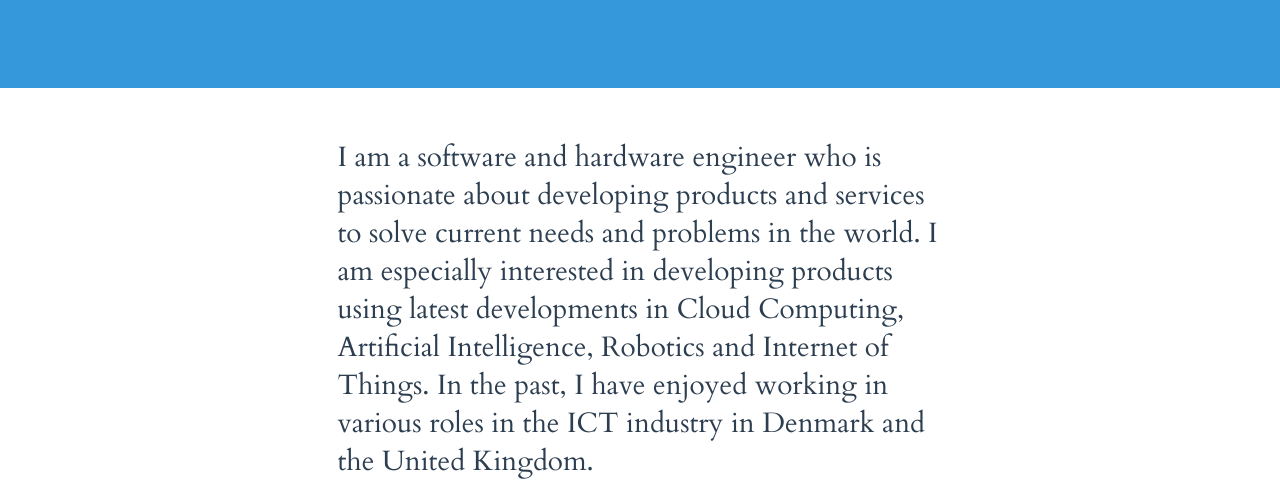
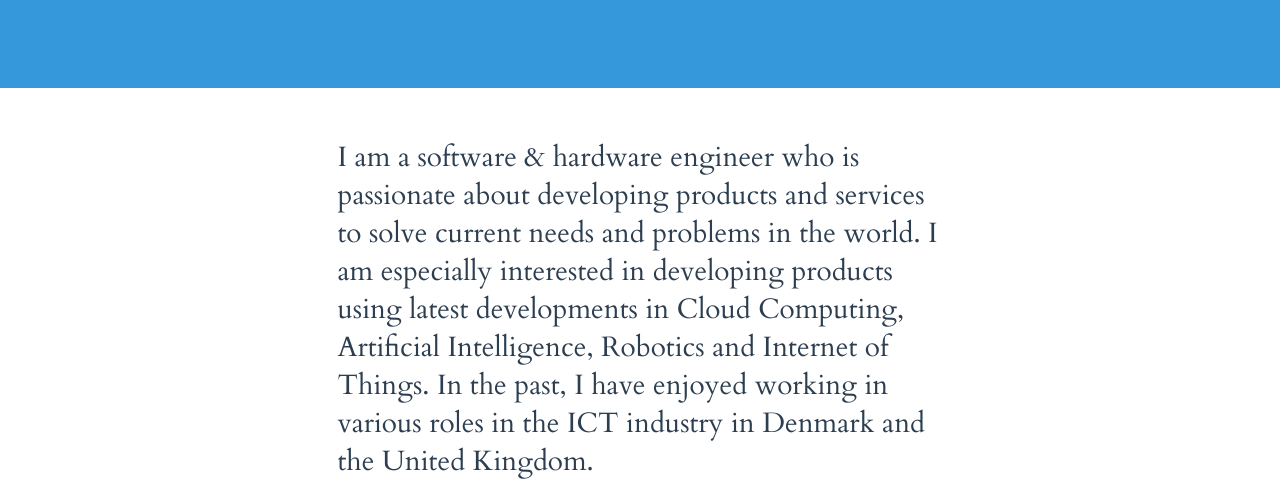
Before and after one commit to thatting/my-portfolio, a React app: page index.html in a window 1280 px wide. Shown: the part 2020-2517 px from the top of the page. Built offline with nearby package versions, Linux system fonts and the light colour scheme.

Commit message:
Update index.html

```diff
--- a/index.html
+++ b/index.html
@@ -70,7 +70,7 @@
 
     <section class="section section--alignLeft section--description">
       <p class="color--darkgrey section__description">
-        I am a software and hardware engineer who is passionate about developing
+        I am a software & hardware engineer who is passionate about developing
         products and services to solve current needs and problems in the world.
         I am especially interested in developing products using latest developments
         in Cloud Computing, Artificial Intelligence, Robotics and Internet of Things.
```
